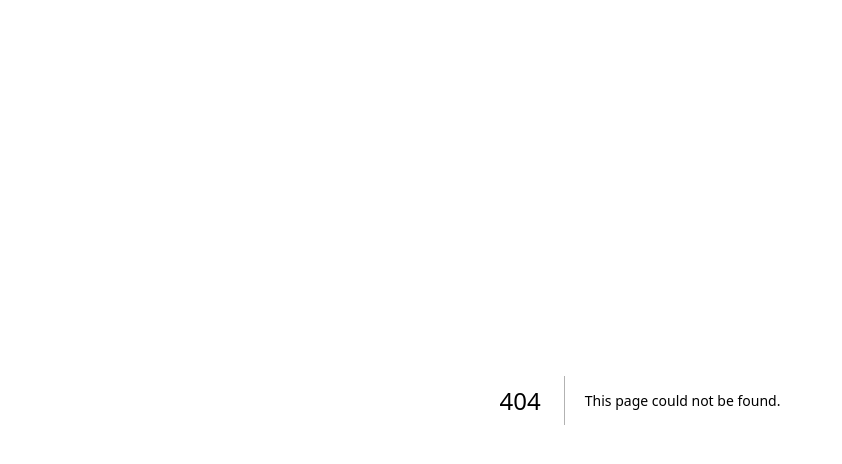
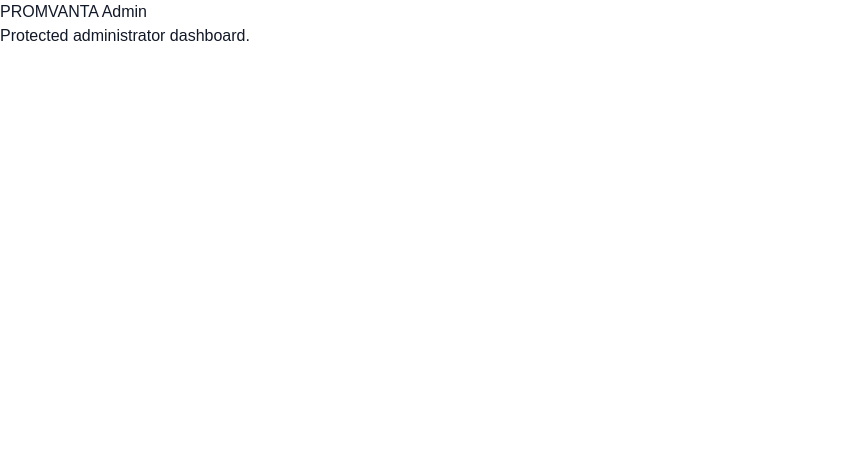
Before and after one commit to pra-y104/promvanta, a Next.js app: page /admin in a window 1280 px wide. Before the commit this address had no page. Shown: the top 464 px of the page, without its empty margins (0-842 px from the left). Built offline with nearby package versions, Linux system fonts and the light colour scheme.

Commit message:
Create AdminPage component for admin dashboard

```diff
--- /dev/null
+++ b/app/admin/page.tsx
@@ -0,0 +1,8 @@
+export default function AdminPage() {
+  return (
+    <main>
+      <h1>PROMVANTA Admin</h1>
+      <p>Protected administrator dashboard.</p>
+    </main>
+  );
+}
```
